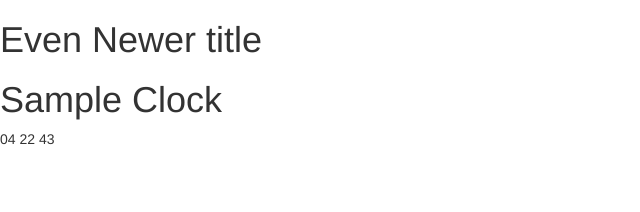
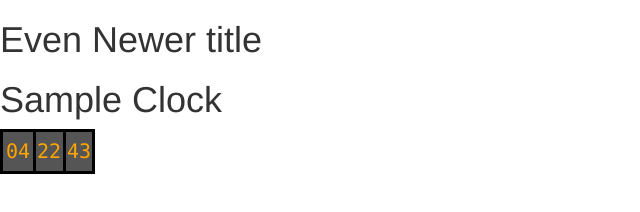
Before and after one commit to SBirchall818/AngularClockWidget, a website: page src/views/index.html in a window 1280 px wide. Shown: the whole page, without its empty margins (0-640 px from the left). Drawn offline with nearby package versions, Linux system fonts and the light colour scheme; some packages are replaced by stand-ins of ours; files that its build step writes are made by us from their sources; a script that the page names is missing; files whose address does not match are found by name.

Commit message:
Add clock and CSS

```diff
--- a/gulpfile.js
+++ b/gulpfile.js
@@ -18,7 +18,7 @@ gulp.task('inject', function () {
     var wiredep = require('wiredep').stream;
     var inject = require('gulp-inject');
 
-    var injectSrc = gulp.src(['./public/css/*.css',
+    var injectSrc = gulp.src(['./public/clock/*.css',
                               './public/js/*.js',
                               './public/clock/*.js'], {
         read: false
--- a/public/clock/clock.html
+++ b/public/clock/clock.html
@@ -1,4 +1,6 @@
 <h1>Sample Clock</h1>
-<span class="hours">{{hours}}</span>
-<span class="minutes">{{minutes}}</span>
-<span class="seconds">{{seconds}}</span>
+<div class="clock">
+    <span class="hours">{{hours}}</span>
+    <span class="minutes">{{minutes}}</span>
+    <span class="seconds">{{seconds}}</span>
+</div>
--- /dev/null
+++ b/public/clock/clock.style.css
@@ -0,0 +1,46 @@
+.clock{
+    background-color: #555;
+    width: 95px;
+    height: 45px;
+    position: relative;
+    border: #000;
+    border-style: solid;
+}
+
+.hours{
+    font-size: 20px;
+    color: orange;
+    padding-top: 5px;
+    padding-bottom: 5px;
+    font-family: "Lucida Console", monospace;
+    position: absolute;
+    left: 3px;
+}
+
+.minutes{
+    border-left:medium #000 solid; height:40px;
+    font-size: 20px;
+    color: orange;
+    padding-top: 5px;
+    padding-bottom: 5px;
+    padding-left: 1px;
+    font-family: "Lucida Console", monospace;
+    position: absolute;
+    left: 30px;
+}
+
+.seconds{
+    border-left:medium #000 solid; height:40px;
+    font-size: 20px;
+    color: orange;
+    padding-top: 5px;
+    padding-bottom: 5px;
+    padding-left: 1px;
+    font-family: "Lucida Console", monospace;
+    position: absolute;
+    left: 60px;
+}
+
+.verticalLine{
+    border-left:medium #CC0000 solid; height:300px;
+}
--- a/src/views/index.html
+++ b/src/views/index.html
@@ -12,6 +12,10 @@
         <script src="/lib/moment/moment.js"></script>
         <!-- endbower -->
 
+        <!--inject:css-->
+        <link rel="stylesheet" href="/clock/clock.style.css">
+        <!--endinject-->
+
         <!--inject:js-->
         <script src="/clock/clock.directive.js"></script>
         <!--endinject-->
```
